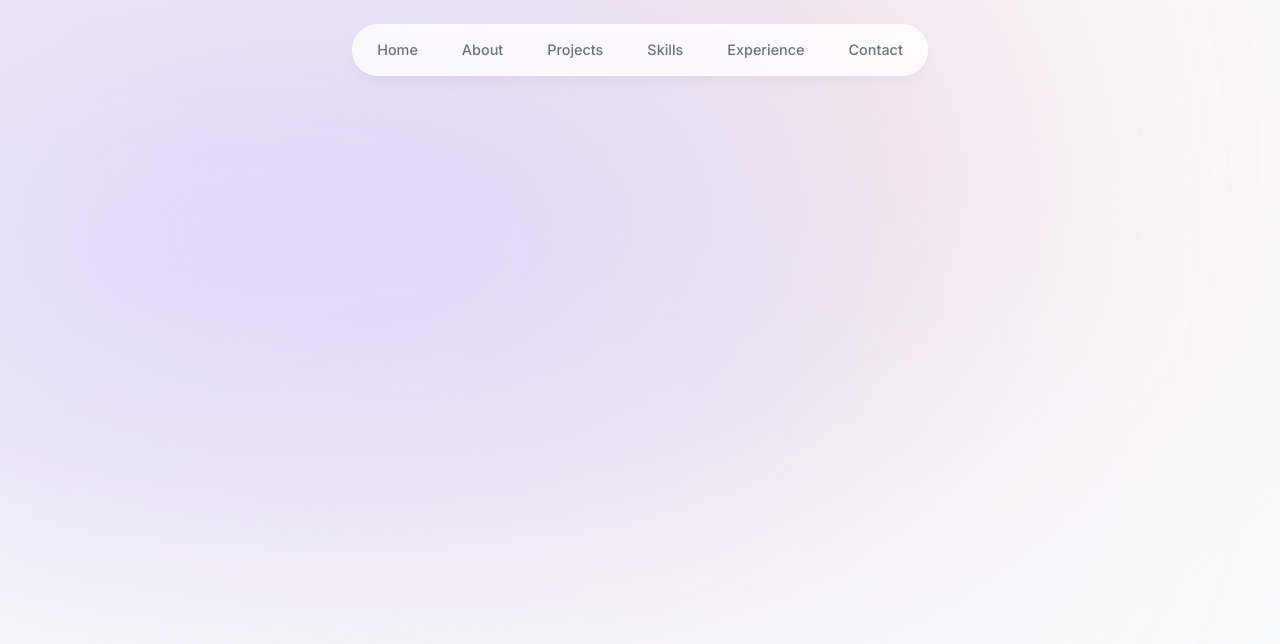
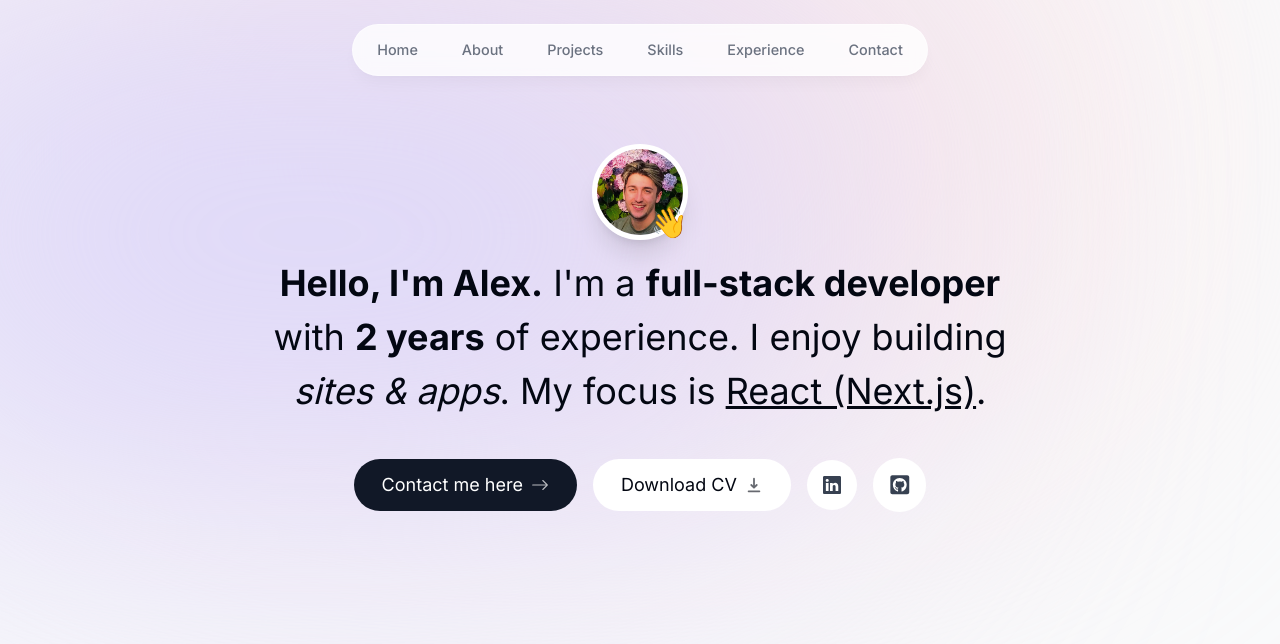
Before and after one commit to bhappen/bhappen.com, a Next.js app in the folder bhappen.com/: page / in a window 1280 px wide. Shown: the top 644 px of the page. Built offline with nearby package versions, Linux system fonts and the light colour scheme.

Commit message:
added intro component

```diff
--- a/bhappen.com/app/components/header.tsx
+++ b/bhappen.com/app/components/header.tsx
@@ -2,17 +2,17 @@
 import React from 'react'
 import { motion } from 'framer-motion'
 
-import { links } from '@/lib/data'
+import { links } from '@/app/lib/data'
 import Link from 'next/link'
 
-export default function header() {
+export default function Header() {
   return (
     <header className={`z-[999] relative`}>
       <motion.div
         className={`fixed top-0 left-1/2 h-[4.5rem] w-full rounded-none border border-white border-opacity-40 bg-white bg-opacity-80 shadow-lg shadow-black/[0.03] backdrop-blur-[0.5rem] sm:top-6 sm:h-[3.25rem] sm:w-[36rem] sm:rounded-full`}
         initial={{ y: -100, x: '-50%', opacity: 0 }}
         animate={{ y: 0, x: '-50%', opacity: 1 }}
-      ></motion.div>
+      />
       <nav className="flex fixed top-[0.15rem] left-1/2 -translate-x-1/2 h-12 py-2 sm:top-[1.7rem] sm:h-[initial] sm:py-0">
         <ul
           className={`flex w-[22rem] flex-wrap items-center justify-center gap-y-1 text-[0.9rem] font-medium text-gray-500 sm:w-[initial] sm:flex-nowrap sm:gap-5`}
--- /dev/null
+++ b/bhappen.com/app/components/intro.tsx
@@ -0,0 +1,106 @@
+'use client'
+import React from 'react'
+import { BsArrowRight, BsLinkedin } from 'react-icons/bs'
+import { FaGithubSquare } from 'react-icons/fa'
+import { HiDownload } from 'react-icons/hi'
+
+import Image from 'next/image'
+import Link from 'next/link'
+import { motion } from 'framer-motion'
+
+import portraitPhoto from '@/public/portrait.jpg'
+
+export default function Intro() {
+  return (
+    <div className={`text-center max-w-[50rem] mb-28 sm:mb-0`}>
+      <div className={`flex flex-col items-center justify-center`}>
+        <div className={`relative`}>
+          <motion.div
+            initial={{ opacity: 0, scale: 0 }}
+            animate={{ opacity: 1, scale: 1 }}
+            transition={{
+              type: 'tween',
+              duration: 0.2,
+            }}
+          >
+            <Image
+              className={`h-24 w-24 rounded-full object-cover border-[0.35rem] border-white shadow-xl`} // object-cover will perserve the aspect ratio
+              src={portraitPhoto}
+              alt="Alex portrait"
+              width={192}
+              height={192}
+              quality={95}
+              priority={true} // Will prioritize load time
+            />
+          </motion.div>
+          <motion.span
+            className={`absolute text-3xl bottom-0 right-0`}
+            initial={{ opacity: 0, scale: 0 }}
+            animate={{ opacity: 1, scale: 1 }}
+            transition={{
+              type: 'spring',
+              stiffness: 125,
+              delay: 0.1,
+              duration: 0.7,
+            }}
+          >
+            👋
+          </motion.span>
+        </div>
+      </div>
+
+      <motion.h1
+        className={`mb-10 mt-4 px-4 text-2xl sm:text-4xl !leading-[1.5]`}
+        initial={{ opacity: 0, y: 100 }}
+        animate={{ opacity: 1, y: 0 }}
+      >
+        {/* !leading == important tag. This will override the text default spacing */}
+        <span className="font-bold">Hello, I'm Alex.</span> I'm a{' '}
+        <span className="font-bold">full-stack developer</span> with{' '}
+        <span className="font-bold">2 years</span> of experience. I enjoy
+        building <span className="italic">sites & apps</span>. My focus is{' '}
+        <span className="underline">React (Next.js)</span>.
+      </motion.h1>
+      <motion.div
+        className={`flex flex-col sm:flex-row items-center justify-center gap-4 px-4 text-lg`}
+        initial={{ opacity: 0, y: 100 }}
+        animate={{ opacity: 1, y: 0 }}
+        transition={{ delay: 0.1 }}
+      >
+        <Link
+          href="#contact"
+          className="group bg-gray-900 text-white px-7 py-3 flex items-center gap-2 rounded-full outline-none focus:scale-110 hover:scale-110 hover:bg-gray-950 active:scale-105 transition"
+
+        >
+          Contact me here
+          <BsArrowRight className="opacity-70 group-hover:translate-x-1 transition" />
+        </Link>
+
+        <a
+          className="group bg-white px-7 py-3 flex items-center gap-2 rounded-full outline-none focus:scale-110 hover:scale-110 active:scale-105 transition cursor-pointer borderBlack"
+          href="/CV.pdf"
+          download
+        >
+          Download CV
+          <HiDownload className="opacity-60 group-hover:translate-y-1 transition" />
+        </a>
+
+        <a
+          className="bg-white p-4 text-gray-700 hover:text-gray-950 flex items-center gap-2 rounded-full focus:scale-[1.15] hover:scale-[1.15] active:scale-105 transition cursor-pointer borderBlack"
+          href="https://www.linkedin.com/in/alex-s-9b5722231/"
+          target="_blank"
+        >
+          <BsLinkedin />
+        </a>
+
+        <a
+          className="bg-white p-4 text-gray-700 flex items-center gap-2 text-[1.35rem] rounded-full focus:scale-[1.15] hover:scale-[1.15] hover:text-gray-950 active:scale-105 transition cursor-pointer borderBlack"
+          href="https://github.com/bhappen"
+          target="_blank"
+        >
+          <FaGithubSquare />
+        </a>
+      </motion.div>
+    </div>
+  )
+}
--- a/bhappen.com/app/layout.tsx
+++ b/bhappen.com/app/layout.tsx
@@ -1,29 +1,39 @@
 'use client'
 import './globals.css'
+import { useEffect, useState } from 'react'
 import type { Metadata } from 'next'
 import { Inter } from 'next/font/google'
 import Header from './components/header'
-
-const inter = Inter({ subsets: ['latin'] })
 
 export const metadata: Metadata = {
   title: 'Alex | Personal Portfolio',
   description: 'Alex is a full-stack developer with 2 years of experience.',
 }
 
+const inter = Inter({ subsets: ['latin'] })
+
 export default function RootLayout({
   children,
 }: {
   children: React.ReactNode
 }) {
+  const [isClient, setIsClient] = useState(false)
+
+  useEffect(() => {
+    // Don't prerender
+    setIsClient(true)
+  }, [])
+
   return (
     <html lang="en">
-      <Header />
-      <body className={`bg-gray-50 text-gray-950 ${inter.className}`}>
+      {isClient ? <Header /> : <></>}
+      <body
+        className={`pt-28 sm:pt-36 bg-gray-50 text-gray-950 ${inter.className}`}
+      >
+        <div className="bg-[#fbe2e3] absolute top-[-6rem] -z-10 right-[11rem] h-[31.25rem] w-[31.25rem] rounded-full blur-[10rem] sm:w-[68.75rem]" />
+        <div className="bg-[#dbd7fb] absolute top-[-1rem] -z-10 left-[-35rem] h-[31.25rem] w-[50rem] rounded-full blur-[10rem] sm:w-[68.75rem] md:left-[-33rem] lg:left-[-28rem] xl:left-[-15rem] 2xl:left-[-5rem]" />
         {children}
       </body>
-      <div className="bg-[#fbe2e3] absolute top-[-6rem] right-[11rem] h-[31.25rem] w-[31.25rem] rounded-full blur-[10rem] sm:w-[68.75rem]"></div>
-      <div className="bg-[#dbd7fb] absolute top-[-1rem] left-[-35rem] h-[31.25rem] w-[50rem] rounded-full blur-[10rem] sm:w-[68.75rem] md:left-[-33rem] lg:left-[-28rem] xl:left-[-15rem] 2xl:left-[-5rem]"></div>
     </html>
   )
 }
--- a/bhappen.com/app/page.tsx
+++ b/bhappen.com/app/page.tsx
@@ -1,6 +1,11 @@
-'use client'
-import Image from 'next/image'
+import dynamic from 'next/dynamic'
+
+const Intro = dynamic(() => import('./components/intro'), { ssr: false })
 
 export default function Home() {
-  return <main></main>
+  return (
+    <main className={`flex flex-col items-center px-4`}>
+      <Intro />
+    </main>
+  )
 }
```
Also changed, not shown: bhappen.com/app/lib/data.ts (renamed from bhappen.com/lib/data.ts), bhappen.com/public/portrait.jpg (added), 1 other file (tests, documents, lock files or other folders).
